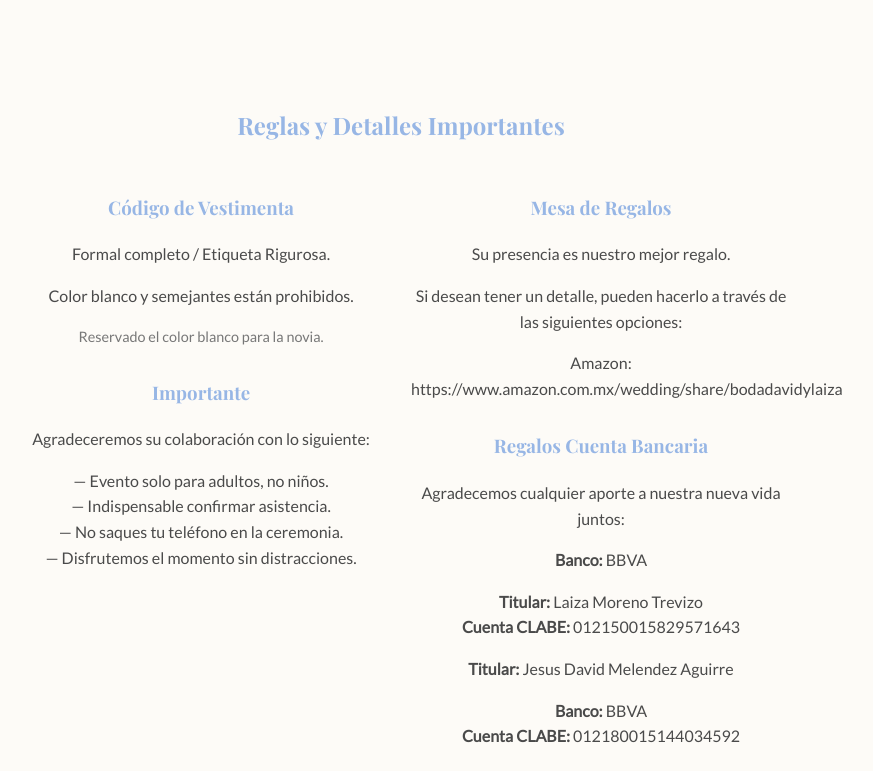
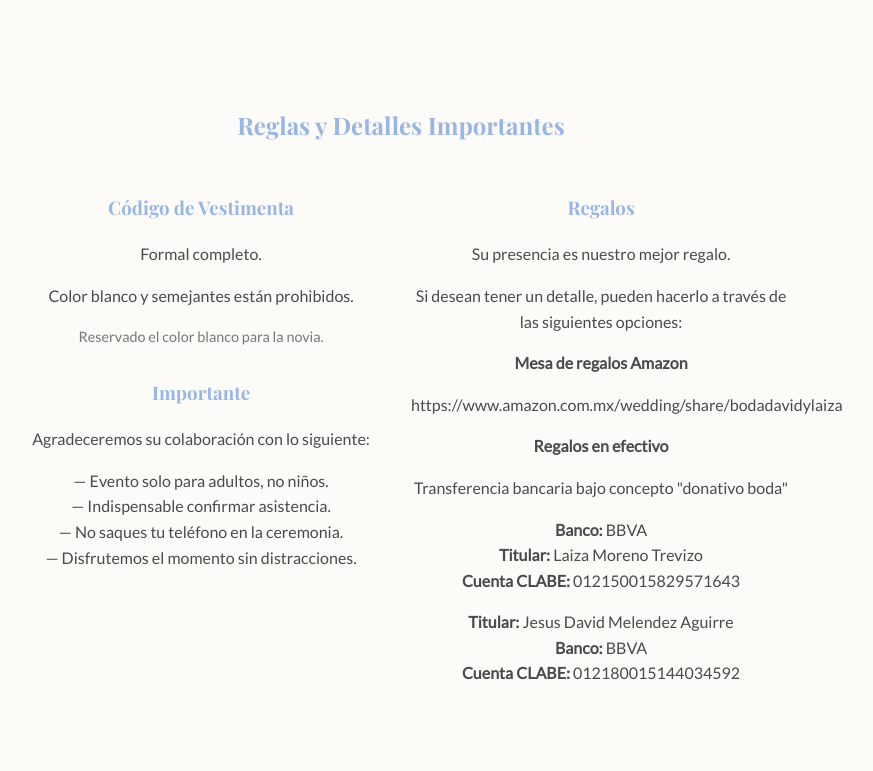
Before and after one commit to laizaydavidboda/invitacion-boda-flask, a Flask app: page / in a window 1280 px wide. Shown: the part 1864-2635 px from the top of the page, without its empty margins (239-1112 px from the left). Run offline with Flask 3, Linux system fonts and the light colour scheme; some web fonts are replaced.

Commit message:
Update index.html

```diff
--- a/templates/index.html
+++ b/templates/index.html
@@ -247,7 +247,7 @@ Chihuahua - Ojinaga 3006, 31313 Chihuahua, Chih. </p>
 
             <div style="flex: 1; min-width: 250px; padding: 10px;">
                 <h3>Código de Vestimenta</h3>
-                <p>Formal completo / Etiqueta Rigurosa.</p>
+                <p>Formal completo.</p>
                  <p>Color blanco y semejantes están prohibidos.</p>
                 <p style="font-size: 0.9rem; color: #777;">Reservado el color blanco para la novia.</p>
 
@@ -262,20 +262,21 @@ Chihuahua - Ojinaga 3006, 31313 Chihuahua, Chih. </p>
             </div>
 
             <div style="flex: 1; min-width: 250px; padding: 10px;">
-                <h3>Mesa de Regalos</h3>
+                <h3>Regalos</h3>
                 <p>Su presencia es nuestro mejor regalo.</p>
                 <p>Si desean tener un detalle, pueden hacerlo a través de las siguientes opciones:</p>
                 <ul style="list-style: none; padding: 0; text-align: center;">
-                    <li>Amazon: https://www.amazon.com.mx/wedding/share/bodadavidylaiza </li>
+                    <p><strong>Mesa de regalos Amazon</strong>
+                    <li>https://www.amazon.com.mx/wedding/share/bodadavidylaiza </li>
                 </ul>
 
-                <h3 style="margin-top: 30px;">Regalos Cuenta Bancaria</h3>
-                <p>Agradecemos cualquier aporte a nuestra nueva vida juntos:</p>
+                <p><strong>Regalos en efectivo</strong>
+                <p>Transferencia bancaria bajo concepto "donativo boda"</p>
                 <p><strong>Banco:</strong> BBVA<br>
-                 <p><strong>Titular:</strong> Laiza Moreno Trevizo<br>
+                 <strong>Titular:</strong> Laiza Moreno Trevizo<br>
                 <strong>Cuenta CLABE:</strong> 012150015829571643 </p>
                  <p><strong>Titular:</strong> Jesus David Melendez Aguirre<br>
-                  <p><strong>Banco:</strong> BBVA<br>
+                  <strong>Banco:</strong> BBVA<br>
                 <strong>Cuenta CLABE:</strong> 012180015144034592 </p>
             </div>
         </div>
```
